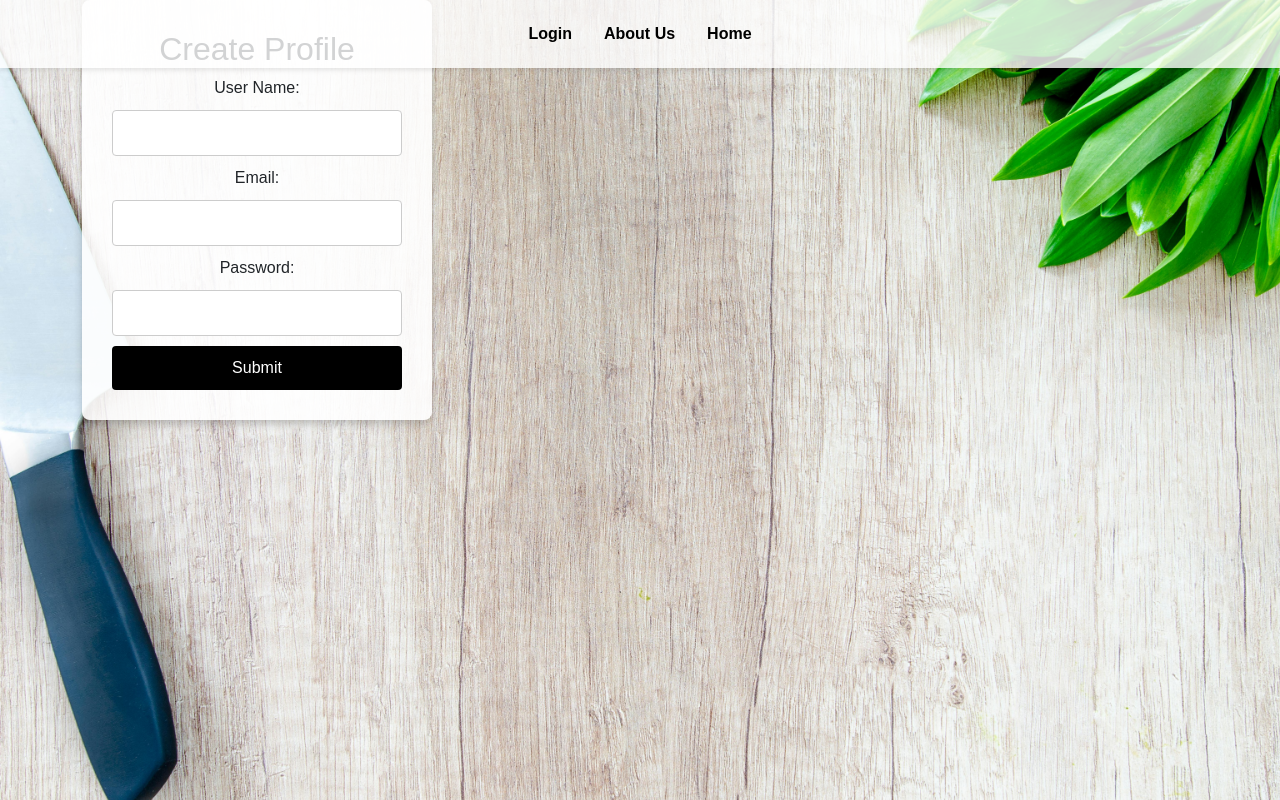
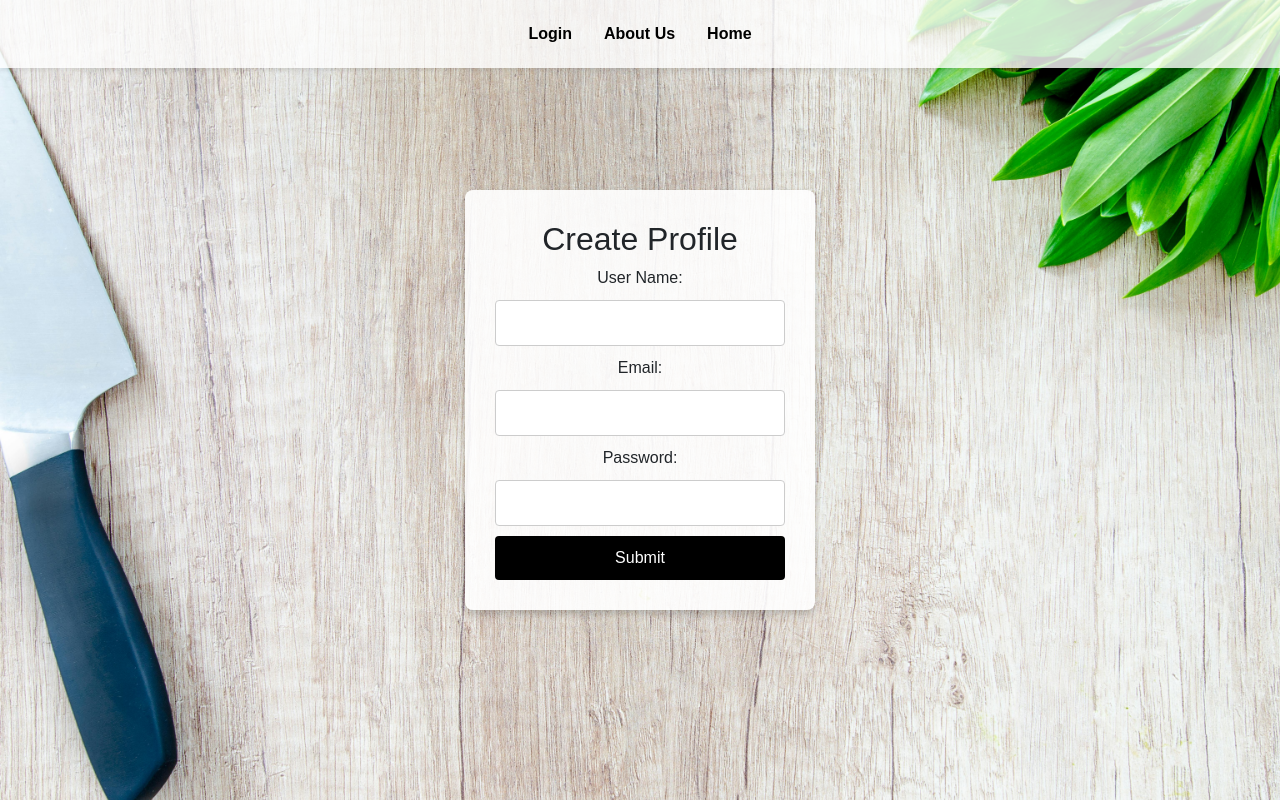
Before and after one commit to prep-pal-org/cmpt370-team14, a Flask app: page /create_profile in a window 1280 px wide. Run offline with Flask 3, Linux system fonts and the light colour scheme.

Commit message:
Doing proper alignment for signup box.

```diff
--- a/cmpt370_project_user_management/Templates/create_profile.html
+++ b/cmpt370_project_user_management/Templates/create_profile.html
@@ -15,7 +15,7 @@
         <a href="/" id="home">Home</a>
     </div>
 
-    <div class="container">
+    <div class="content">
         <form method="POST" class="login-form">
             <h2>Create Profile</h2>
             <label for="username">User Name:</label><br>
```
